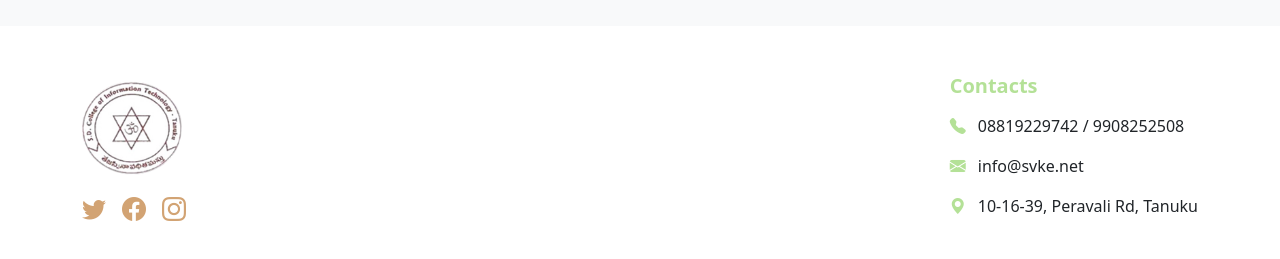
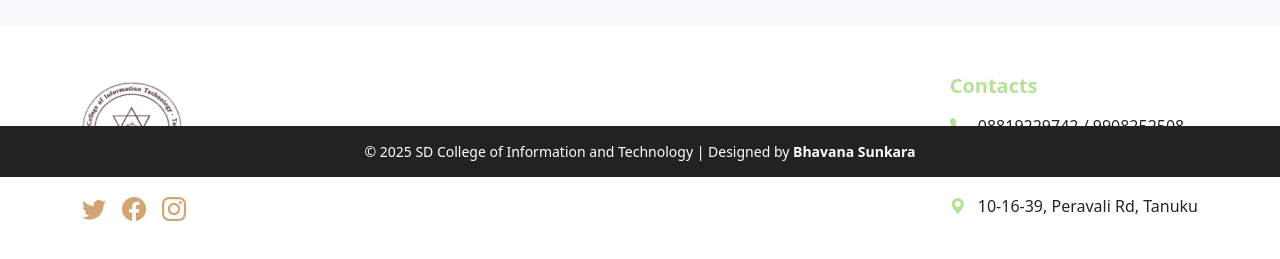
Before and after one commit to SunkaraBhavana3/contact, a plain HTML site: page index.html in a window 1280 px wide. Shown: the part 623-882 px from the top of the page. Drawn offline with nearby package versions, Linux system fonts and the light colour scheme.

Commit message:
Update index.html

```diff
--- a/index.html
+++ b/index.html
@@ -122,7 +122,9 @@
     </div>
   </div>
 </footer>
-
+<footer style="position: fixed; bottom: 0; left: 0; width: 100%; background-color: #222; color: white; padding: 15px 0; text-align: center; font-size: 14px; z-index: 100;">
+  © 2025 SD College of Information and Technology | Designed by <strong>Bhavana Sunkara</strong>
+</footer>
 <!-- Bootstrap JS -->
 <script src="https://cdn.jsdelivr.net/npm/bootstrap@5.3.3/dist/js/bootstrap.bundle.min.js"></script>
 </body>
```
